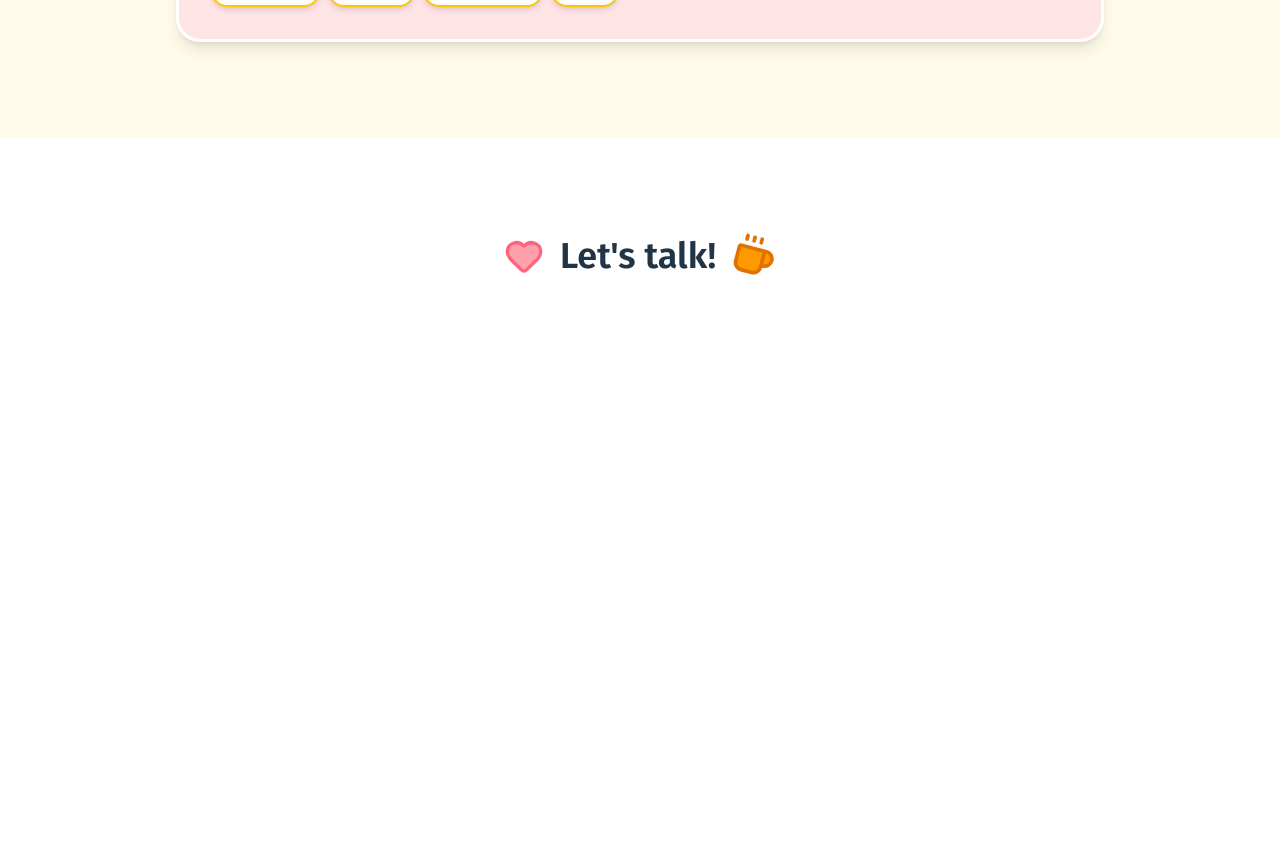
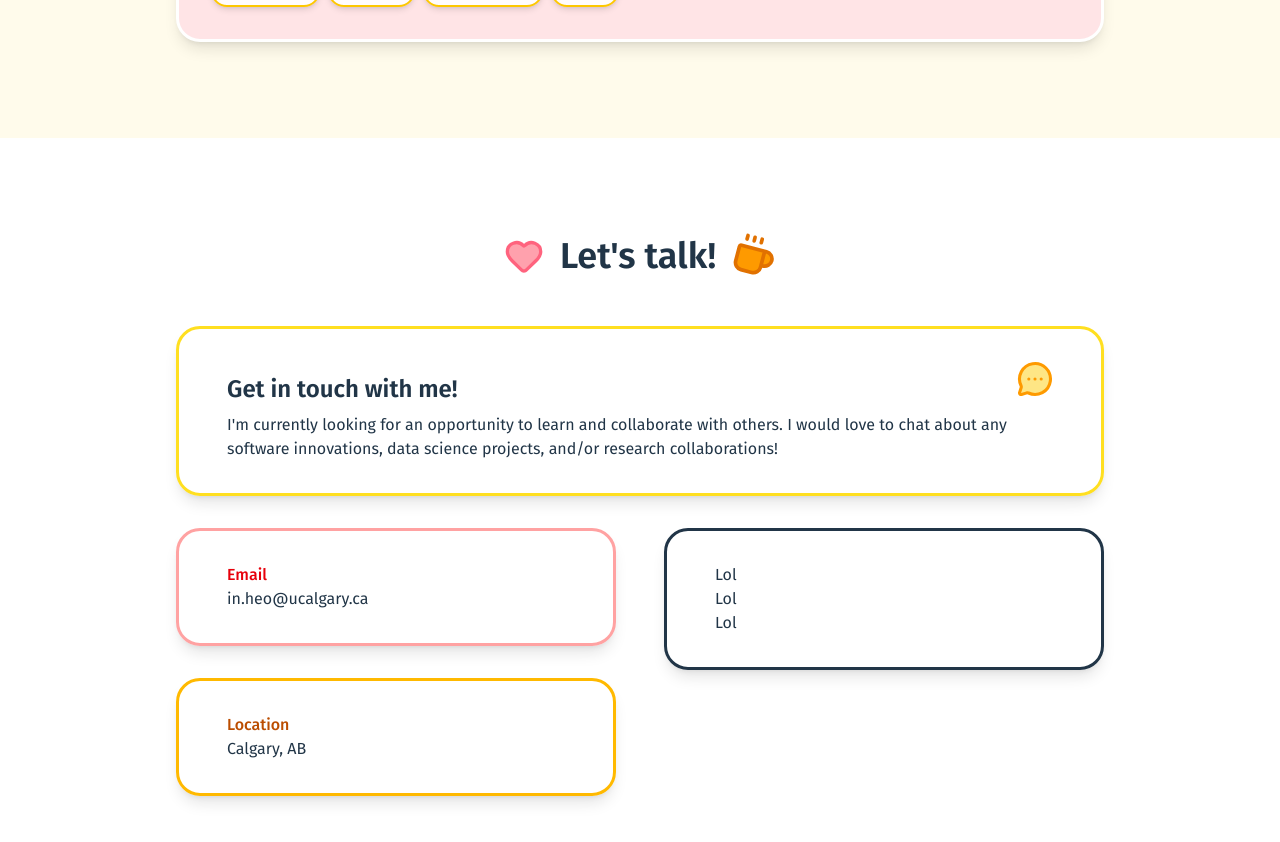
Before and after one commit to ca-Stella/ca-stella.github.io, a React (Vite) app: page / in a window 1280 px wide. Shown: the part 2440-3282 px from the top of the page. Built offline with nearby package versions, Linux system fonts and the light colour scheme; a web font is replaced by a local one.

Commit message:
Add Card layout for Contact section

```diff
--- a/package.json
+++ b/package.json
@@ -12,11 +12,13 @@
   "dependencies": {
     "@tailwindcss/postcss": "^4.1.18",
     "@tailwindcss/vite": "^4.1.18",
+    "line-awesome": "^1.3.0",
     "lucide-react": "^0.562.0",
     "motion": "^12.24.11",
     "postcss": "^8.5.6",
     "react": "^19.2.0",
-    "react-dom": "^19.2.0"
+    "react-dom": "^19.2.0",
+    "react-line-awesome": "^1.4.1"
   },
   "devDependencies": {
     "@eslint/js": "^9.39.1",
--- a/src/components/Contact.tsx
+++ b/src/components/Contact.tsx
@@ -1,33 +1,81 @@
 import { Section } from "../layout/Section";
-import { Heart, Coffee } from "lucide-react";
+import { Heart, Coffee, MessageCircleMore } from "lucide-react";
 import { easeOut, motion } from "motion/react";
+import { ContactCard } from "../layout/ContactCard";
 
 export default function Contact() {
   return (
     <section
-      className="min-h-screen max-h-fit flex flex-col items-center bg-white"
+      className="min-h-screen max-h-fit flex flex-col items-center bg-white px-12"
       style={{ width: "100vw" }}
     >
-            <div className="max-w-5xl w-full px-12  my-24">
-
-      <div className="flex flex-row items-center justify-center gap-4">
+      <div className="w-full px-12 mt-24 mb-8 max-w-5xl">
+        <div className="flex flex-row items-center justify-center gap-4 mb-12">
           <motion.span
             // animate={{ scale: [1, 1.1, 1] }}
             // transition={{ duration: 2, repeat: Infinity }}>
             animate={{ rotate: [15, 0] }}
-              transition={{ duration: 2, repeat: Infinity, repeatType: "reverse" }}>
+            transition={{
+              duration: 2,
+              repeat: Infinity,
+              repeatType: "reverse",
+            }}
+          >
             <Heart className="w-10 h-10 text-rose-400 fill-rose-300" />
           </motion.span>
           <h5 className="text-4xl font-semibold"> Let's talk!</h5>
           <motion.div
             animate={{ rotate: [0, 15] }}
-              transition={{ duration: 2, repeat: Infinity, repeatType: "reverse" }}
+            transition={{
+              duration: 2,
+              repeat: Infinity,
+              repeatType: "reverse",
+            }}
           >
             <Coffee className="w-11 h-11 text-amber-600 fill-amber-500" />
           </motion.div>
         </div>
+        <div className="flex flex-col items-center gap-8">
+          <div className="px-12 py-8 rounded-3xl border-3 border-yellow-300 shadow-lg justify-center">
+            <div className="flex flex-row gap-2  justify-between items-baseline">
+              <h5 className="text-2xl font-semibold mb-2">
+                Get in touch with me!{" "}
+              </h5>
+              <motion.span
+                animate={{ scale: [1, 1.1, 1] }}
+                transition={{ duration: 2, repeat: Infinity }}
+              >
+                <MessageCircleMore className="w-9 h-9 text-amber-500 fill-amber-200" />
+              </motion.span>
+            </div>
+            <p>
+              I'm currently looking for an opportunity to learn and collaborate
+              with others. I would love to chat about any software innovations,
+              data science projects, and/or research collaborations!
+            </p>
+          </div>
+          <div className="grid md:grid-cols-2 gap-12 w-full">
+            <div className="space-y-8 ">
+              <ContactCard className="border-red-300">
+                <h5 className="text-red-600 font-medium">Email</h5>
+                <p>in.heo@ucalgary.ca</p>
+              </ContactCard>
+              <ContactCard className="border-amber-400">
+                <h5 className="text-amber-700 font-medium">Location</h5>
+                <p>Calgary, AB</p>
+              </ContactCard>
+            </div>
+              <div><ContactCard className="">
+                <h5>Lol</h5>
+                <h5>Lol</h5>
+                <h5>Lol</h5>
+              </ContactCard>
+              </div>
+          </div>
+        </div>
       </div>
     </section>
+
     //   className={`min-h-screen max-h-fit flex flex-col items-center justify-center bg-amber-50 ${className}`}
     //   style={{ width: "100vw" }}
     // >
--- /dev/null
+++ b/src/layout/ContactCard.tsx
@@ -0,0 +1,15 @@
+import type { ReactNode } from "react";
+
+type ContactCardProps = {
+  children: ReactNode;
+  className?: string;
+};
+
+export function ContactCard({ children, className = "" }: ContactCardProps) {
+  return (
+    <div className={`px-12 py-8 rounded-3xl border-3 shadow-lg justify-center ${className}`}>
+
+        {children}
+      </div>
+  );
+}
--- a/src/layout/Section.tsx
+++ b/src/layout/Section.tsx
@@ -12,7 +12,7 @@ export function Section({ title, children, className = "" }: SectionProps) {
       className={`min-h-screen max-h-fit flex flex-col items-center justify-center bg-amber-50 ${className}`}
       style={{ width: "100vw" }}
     >
-      <div className="max-w-5xl w-full px-12  my-24">
+      <div className="max-w-5xl w-full px-12 my-24">
 
         {title && (
           /* If title exists, render */
--- a/src/main.tsx
+++ b/src/main.tsx
@@ -1,5 +1,7 @@
 import { StrictMode } from 'react'
 import { createRoot } from 'react-dom/client'
+import 'line-awesome/dist/line-awesome/css/line-awesome.min.css';
+
 import './index.css'
 import App from './App.tsx'
 import './styles/fonts.css';
```
Also changed, not shown: 1 other file (tests, documents, lock files or other folders). Lines whose indentation alone changed are shown as unchanged.
